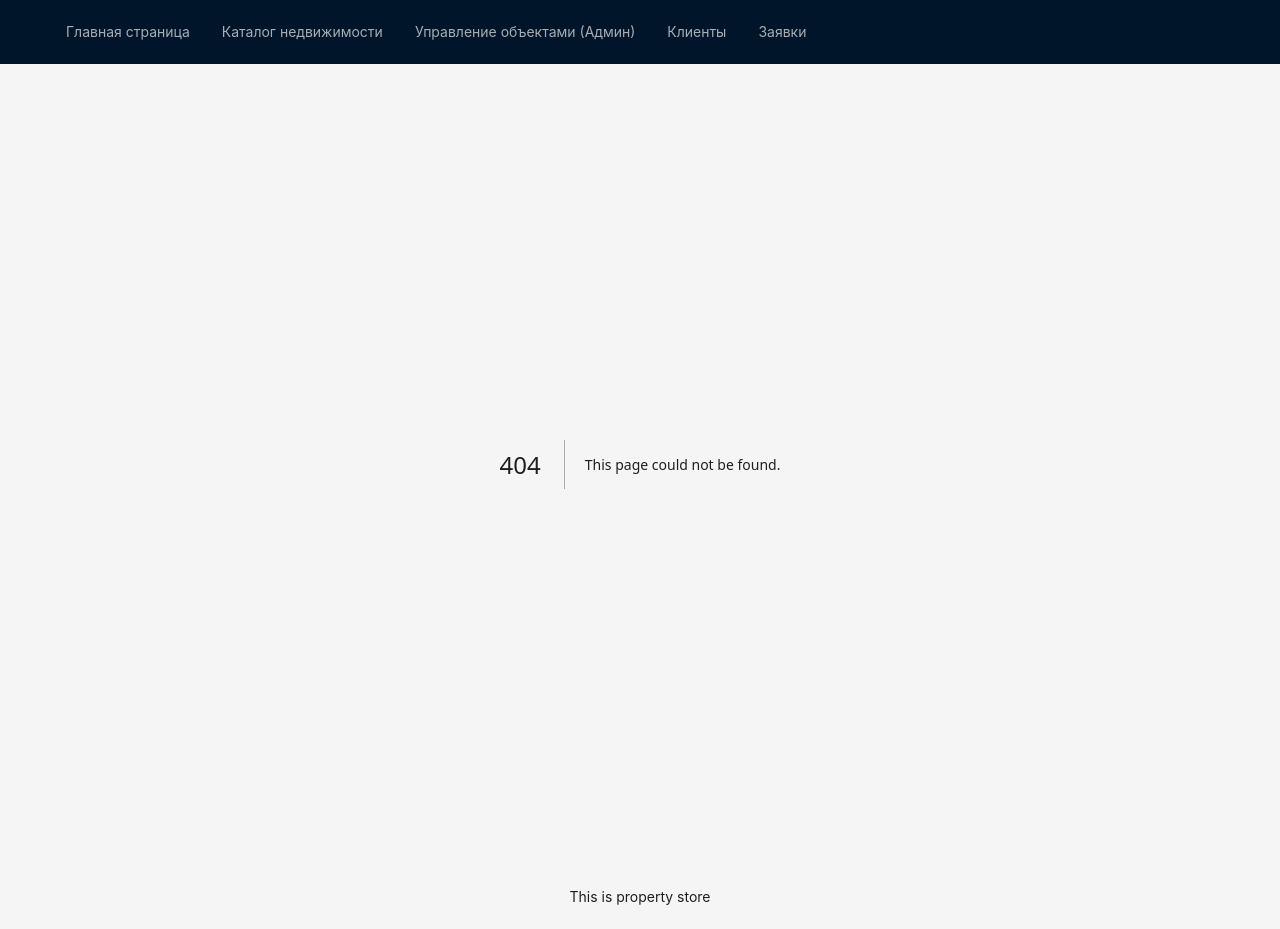
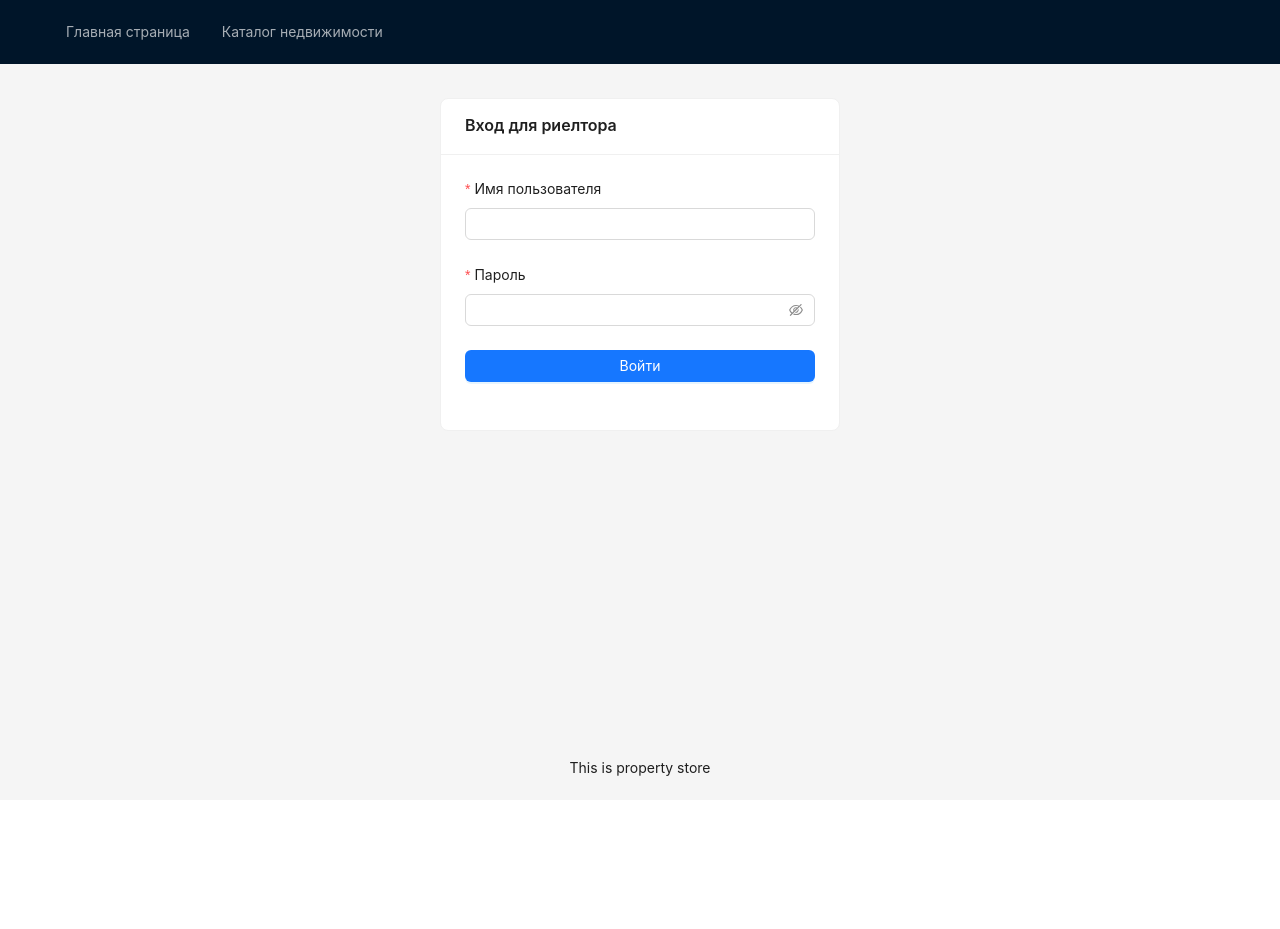
Before and after one commit to Vistion12/realtor-frontend, a Next.js app in the folder propertystore/: page /login in a window 1280 px wide. Before the commit this address had no page. After the commit the page ends 800 px from the top, so only its background shows below. Built offline with nearby package versions, Linux system fonts and the light colour scheme.

Commit message:
начал делать систему аутентификации, скрыл админские пункты

```diff
--- /dev/null
+++ b/propertystore/app/components/AppMenu.tsx
@@ -0,0 +1,34 @@
+'use client';
+import Link from 'next/link';
+import { useAuth } from '../contexts/AuthContext';
+import { Menu } from 'antd';
+
+export function AppMenu() {
+  const { isAuthenticated, username, logout } = useAuth();
+
+  const publicItems = [
+    { key: "home", label: <Link href={"/"}>Главная страница</Link> },
+    { key: "catalog", label: <Link href={"/properties"}>Каталог недвижимости</Link> },
+  ];
+
+  const adminItems = [
+    { key: "admin-properties", label: <Link href={"/admin/properties"}>Управление объектами</Link> },
+    { key: "clients", label: <Link href={"/clients"}>Клиенты</Link> },
+    { key: "requests", label: <Link href={"/requests"}>Заявки</Link> },
+    {
+      key: "logout",
+      label: <span onClick={logout}>Выйти ({username})</span>
+    },
+  ];
+
+  const items = [...publicItems, ...(isAuthenticated ? adminItems : [])];
+
+  return (
+    <Menu
+      theme="dark"
+      mode="horizontal"
+      items={items}
+      style={{flex: 1, minWidth: 0}}
+    />
+  );
+}
--- a/propertystore/app/components/ImageCarousel.tsx
+++ b/propertystore/app/components/ImageCarousel.tsx
@@ -1,4 +1,3 @@
-// components/ImageCarousel.tsx
 import { useState } from 'react';
 import { Modal, Button, Image } from 'antd';
 import { LeftOutlined, RightOutlined, ExpandOutlined } from '@ant-design/icons';
@@ -87,7 +86,7 @@ export const ImageCarousel = ({ images, propertyTitle }: ImageCarouselProps) =>
         footer={null}
         width="80vw"
         style={{ top: 20 }}
-        styles={{ body: { padding: 0 } }} // ← исправлено
+        styles={{ body: { padding: 0, margin: 0 } }}
       >
         <div className="modal-carousel">
           <img
--- a/propertystore/app/components/Properties.tsx
+++ b/propertystore/app/components/Properties.tsx
@@ -26,7 +26,7 @@ const getPropertyTypeLabel = (type: string): string => {
 
 export const Properties = ({ properties, handleDelete, handleOpen }: Props) => {
   return (
-    <div className="cards">
+    <>
       {properties.map((property: Property) => (
         <Card
           key={property.id}
@@ -71,6 +71,6 @@ export const Properties = ({ properties, handleDelete, handleOpen }: Props) => {
           </div>
         </Card>
       ))}
-    </div>
+    </>
   );
 };
--- /dev/null
+++ b/propertystore/app/contexts/AuthContext.tsx
@@ -0,0 +1,55 @@
+'use client';
+import { createContext, useContext, useEffect, useState } from 'react';
+
+interface AuthContextType {
+  isAuthenticated: boolean;
+  login: (token: string, username: string) => void;
+  logout: () => void;
+  username: string | null;
+}
+
+const AuthContext = createContext<AuthContextType | undefined>(undefined);
+
+export function AuthProvider({ children }: { children: React.ReactNode }) {
+  const [isAuthenticated, setIsAuthenticated] = useState(false);
+  const [username, setUsername] = useState<string | null>(null);
+
+  useEffect(() => {
+    // Проверяем токен при загрузке приложения
+    const token = sessionStorage.getItem('authToken');
+    const savedUsername = sessionStorage.getItem('username');
+
+    if (token && savedUsername) {
+      setIsAuthenticated(true);
+      setUsername(savedUsername);
+    }
+  }, []);
+
+  const login = (token: string, username: string) => {
+    sessionStorage.setItem('authToken', token);
+    sessionStorage.setItem('username', username);
+    setIsAuthenticated(true);
+    setUsername(username);
+  };
+
+  const logout = () => {
+    sessionStorage.removeItem('authToken');
+    sessionStorage.removeItem('username');
+    setIsAuthenticated(false);
+    setUsername(null);
+  };
+
+  return (
+    <AuthContext.Provider value={{ isAuthenticated, login, logout, username }}>
+      {children}
+    </AuthContext.Provider>
+  );
+}
+
+export function useAuth() {
+  const context = useContext(AuthContext);
+  if (context === undefined) {
+    throw new Error('useAuth must be used within an AuthProvider');
+  }
+  return context;
+}
--- a/propertystore/app/globals.css
+++ b/propertystore/app/globals.css
@@ -167,6 +167,15 @@
   right: 16px;
 }
 
+.admin-cards {
+  grid-template-columns: repeat(auto-fill, minmax(350px, 1fr));
+}
+
+
+.public-cards {
+  grid-template-columns: repeat(auto-fill, minmax(300px, 1fr));
+}
+
 /* Плейсхолдер для отсутствующих изображений */
 .image-placeholder {
   height: 200px;
@@ -177,16 +186,28 @@
   color: #999;
 }
 
-/* Адаптивность карточек */
-.cards {
-  display: grid;
-  grid-template-columns: repeat(auto-fill, minmax(300px, 1fr));
-  gap: 24px;
-  padding-top: 30px;
+/* Адаптивность для всех карточек */
+@media (max-width: 1200px) {
+  .cards {
+    grid-template-columns: repeat(4, 1fr);
+  }
+}
+
+@media (max-width: 992px) {
+  .cards {
+    grid-template-columns: repeat(3, 1fr);
+  }
 }
 
 @media (max-width: 768px) {
   .cards {
+    grid-template-columns: repeat(2, 1fr);
+    gap: 20px;
+  }
+}
+
+@media (max-width: 576px) {
+  .cards {
     grid-template-columns: 1fr;
   }
 }
--- a/propertystore/app/layout.tsx
+++ b/propertystore/app/layout.tsx
@@ -1,15 +1,7 @@
-import Layout, { Content, Footer, Header } from "antd/es/layout/layout";
-import "./globals.css";
-import { Menu } from "antd";
-import Link from "next/link";
-
-const items = [
-  {key: "home", label: <Link href={"/"}>Главная страница</Link>},
-  {key: "catalog", label: <Link href={"/properties"}>Каталог недвижимости</Link>},
-  {key: "admin-properties", label: <Link href={"/admin/properties"}>Управление объектами (Админ)</Link>},
-  {key: "clients", label: <Link href={"/clients"}>Клиенты</Link>},
-  { key: "requests", label: <Link href={"/requests"}>Заявки</Link> },
-];
+import Layout, { Content, Footer, Header } from 'antd/es/layout/layout';
+import { Providers } from './providers';
+import { AppMenu } from './components/AppMenu';
+import './globals.css';
 
 export default function RootLayout({
   children,
@@ -17,23 +9,17 @@ export default function RootLayout({
   children: React.ReactNode;
 }) {
   return (
-    <html lang="en">
+    <html lang="ru">
       <body>
-        <Layout style={{minHeight:"100vh"}}>
-          <Header>
-              <Menu
-                  theme="dark"
-                  mode="horizontal"
-                  items = {items}
-                  style={{flex: 1, minWidth: 0}}
-              />
-          </Header>
-          <Content style={{padding: "0 48px"}}>{children}</Content>
-          <Footer style={{textAlign: "center" }}>
-              This is property store
-          </Footer>
-
+        <Providers>
+          <Layout style={{minHeight:"100vh"}}>
+            <Header>
+              <AppMenu />
+            </Header>
+            <Content style={{padding: "0 48px"}}>{children}</Content>
+            <Footer style={{textAlign: "center"}}>This is property store</Footer>
           </Layout>
+        </Providers>
       </body>
     </html>
   );
--- /dev/null
+++ b/propertystore/app/login/page.tsx
@@ -0,0 +1,72 @@
+'use client';
+import { useState } from 'react';
+import { useAuth } from '../contexts/AuthContext';
+import { useRouter } from 'next/navigation';
+import { Button, Form, Input, Card, message } from 'antd';
+
+export default function LoginPage() {
+  const [loading, setLoading] = useState(false);
+  const { login } = useAuth();
+  const router = useRouter();
+
+  const onFinish = async (values: { username: string; password: string }) => {
+    setLoading(true);
+    try {
+      const response = await fetch('http://localhost:5100/api/auth/login', {
+        method: 'POST',
+        headers: {
+          'Content-Type': 'application/json',
+        },
+        body: JSON.stringify(values),
+      });
+
+      if (response.ok) {
+        const data = await response.json();
+        login(data.token, data.username);
+        message.success('Вход выполнен успешно!');
+        router.push('/admin/properties');
+      } else {
+        message.error('Неверное имя пользователя или пароль');
+      }
+    } catch (error) {
+      message.error('Ошибка при входе');
+    } finally {
+      setLoading(false);
+    }
+  };
+
+  return (
+    <div style={{ display: 'flex', justifyContent: 'center', alignItems: 'center', minHeight: '50vh' }}>
+      <Card title="Вход для риелтора" style={{ width: 400 }}>
+        <Form
+          name="login"
+          onFinish={onFinish}
+          autoComplete="off"
+          layout="vertical"
+        >
+          <Form.Item
+            label="Имя пользователя"
+            name="username"
+            rules={[{ required: true, message: 'Введите имя пользователя' }]}
+          >
+            <Input />
+          </Form.Item>
+
+          <Form.Item
+            label="Пароль"
+            name="password"
+            rules={[{ required: true, message: 'Введите пароль' }]}
+          >
+            <Input.Password />
+          </Form.Item>
+
+          <Form.Item>
+            <Button type="primary" htmlType="submit" loading={loading} block>
+              Войти
+            </Button>
+          </Form.Item>
+        </Form>
+      </Card>
+    </div>
+  );
+}
--- a/propertystore/app/page.tsx
+++ b/propertystore/app/page.tsx
@@ -6,7 +6,6 @@ import { getAllClients } from "./services/clients"; // Исправлен пут
 
 export default function Home() {
   useEffect(() => {
-    // Тестовый запрос к API
     getAllClients()
       .then(clients => console.log("Clients:", clients))
       .catch(error => console.error("API Error:", error));
--- /dev/null
+++ b/propertystore/app/providers.tsx
@@ -0,0 +1,10 @@
+'use client';
+import { AuthProvider } from './contexts/AuthContext';
+
+export function Providers({ children }: { children: React.ReactNode }) {
+  return (
+    <AuthProvider>
+      {children}
+    </AuthProvider>
+  );
+}
```
Also changed, not shown: propertystore/app/admin/properties/page.tsx (+5 -3 lines), propertystore/app/components/PropertiesPublic.tsx (+2 -10 lines), propertystore/app/properties/page.tsx (+6 -4 lines).
